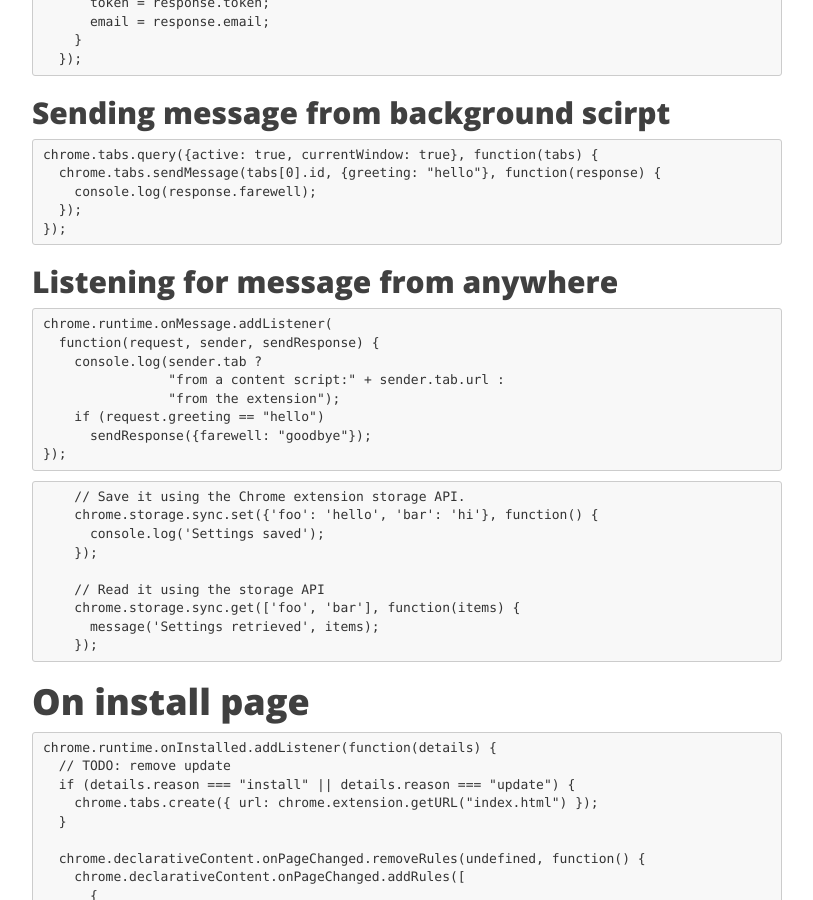
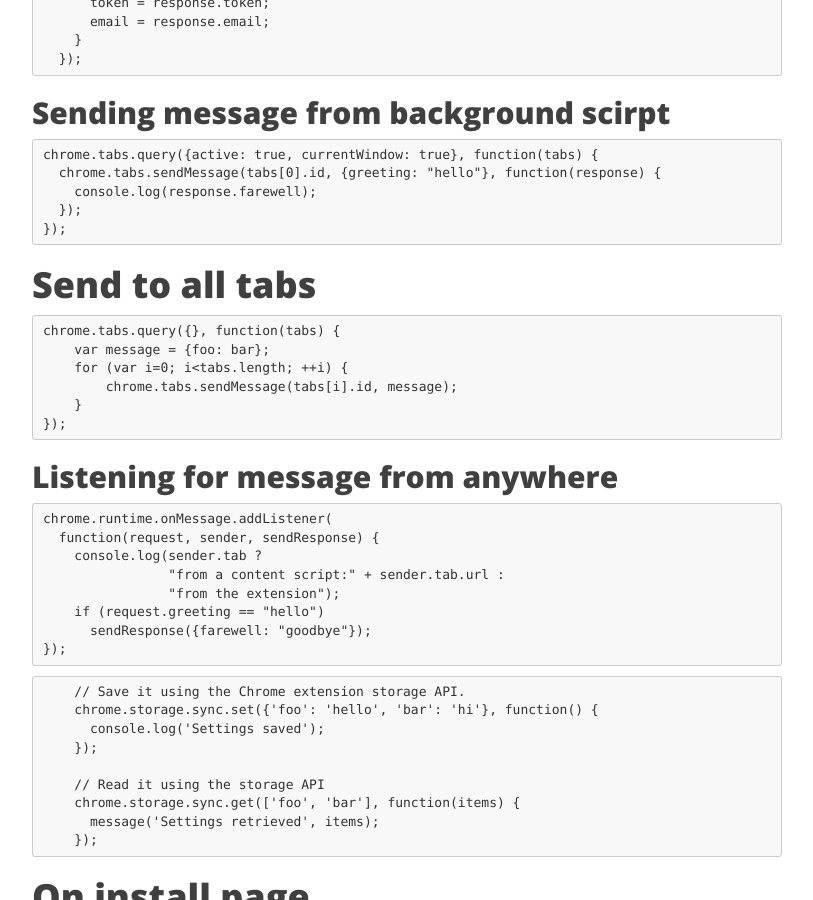
Before and after one commit to kwojcicki/kwojcicki.github.io, a Jekyll site: the page built from _posts/2019-04-08-CHROME-EXTENSION-COOKBOOK.md, in a window 1280 px wide and 900 px high, scrolled down 1073 px. Shown: the whole window, without its empty margins (233-1046 px from the left). Built offline with Jekyll 4.4.1, drawn with Linux system fonts in a browser that asks for light colours; nearby versions of some CDN libraries.

Commit message:
all tabs

````diff
--- a/_posts/2019-04-08-CHROME-EXTENSION-COOKBOOK.md
+++ b/_posts/2019-04-08-CHROME-EXTENSION-COOKBOOK.md
@@ -39,6 +39,17 @@ chrome.tabs.query({active: true, currentWindow: true}, function(tabs) {
   chrome.tabs.sendMessage(tabs[0].id, {greeting: "hello"}, function(response) {
     console.log(response.farewell);
   });
+});
+```
+
+# Send to all tabs
+
+```
+chrome.tabs.query({}, function(tabs) {
+    var message = {foo: bar};
+    for (var i=0; i<tabs.length; ++i) {
+        chrome.tabs.sendMessage(tabs[i].id, message);
+    }
 });
 ```
 
````
